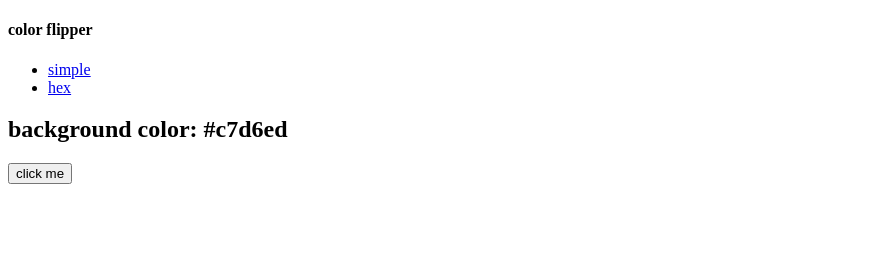
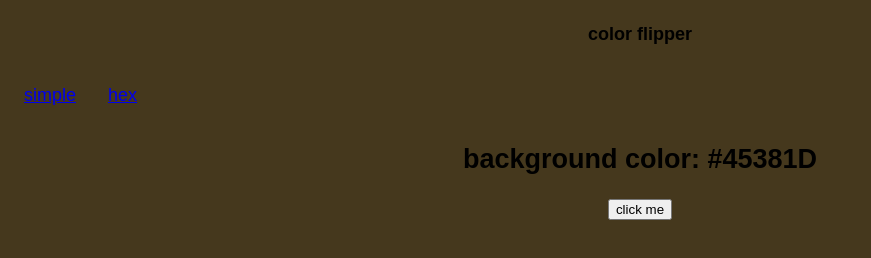
Before and after one commit to sarahkuny/color-flipper, a plain HTML site: page hex.html in a window 1280 px wide. Both pictures are taken after a click on the button "click me". Shown: the whole page, without its empty margins (0-871 px from the left). Drawn offline with Linux system fonts and the light colour scheme.

Commit message:
add hex js functionality

```diff
--- a/hex.html
+++ b/hex.html
@@ -5,6 +5,7 @@
     <meta http-equiv="X-UA-Compatible" content="IE=edge">
     <meta name="viewport" content="width=device-width, initial-scale=1.0">
     <title>Color Flipper</title>
+    <link rel="stylesheet" href="styles.css"
 </head>
 <body>
     <nav>
--- a/hex.js
+++ b/hex.js
@@ -0,0 +1,20 @@
+  const btn = document.getElementById('btn');
+
+  const hex = [0 ,1 ,2 ,3 ,4 ,5 ,6 ,7 ,8 , 9, 'A', 'B', 'C', 'D', 'E', 'F'];
+
+  const color = document.querySelector('.color');
+
+  btn.addEventListener('click', function () {
+    let hexKey = '#';
+    for (let i = 0; i < 6; i++ ) {
+        let randomNumber = getRandomNumber();
+
+        hexKey += hex[randomNumber]
+    }
+    document.body.style.backgroundColor = hexKey;
+    color.innerHTML = hexKey;
+  });
+
+  function getRandomNumber () {
+    return Math.floor(Math.random()* hex.length);
+}
```
